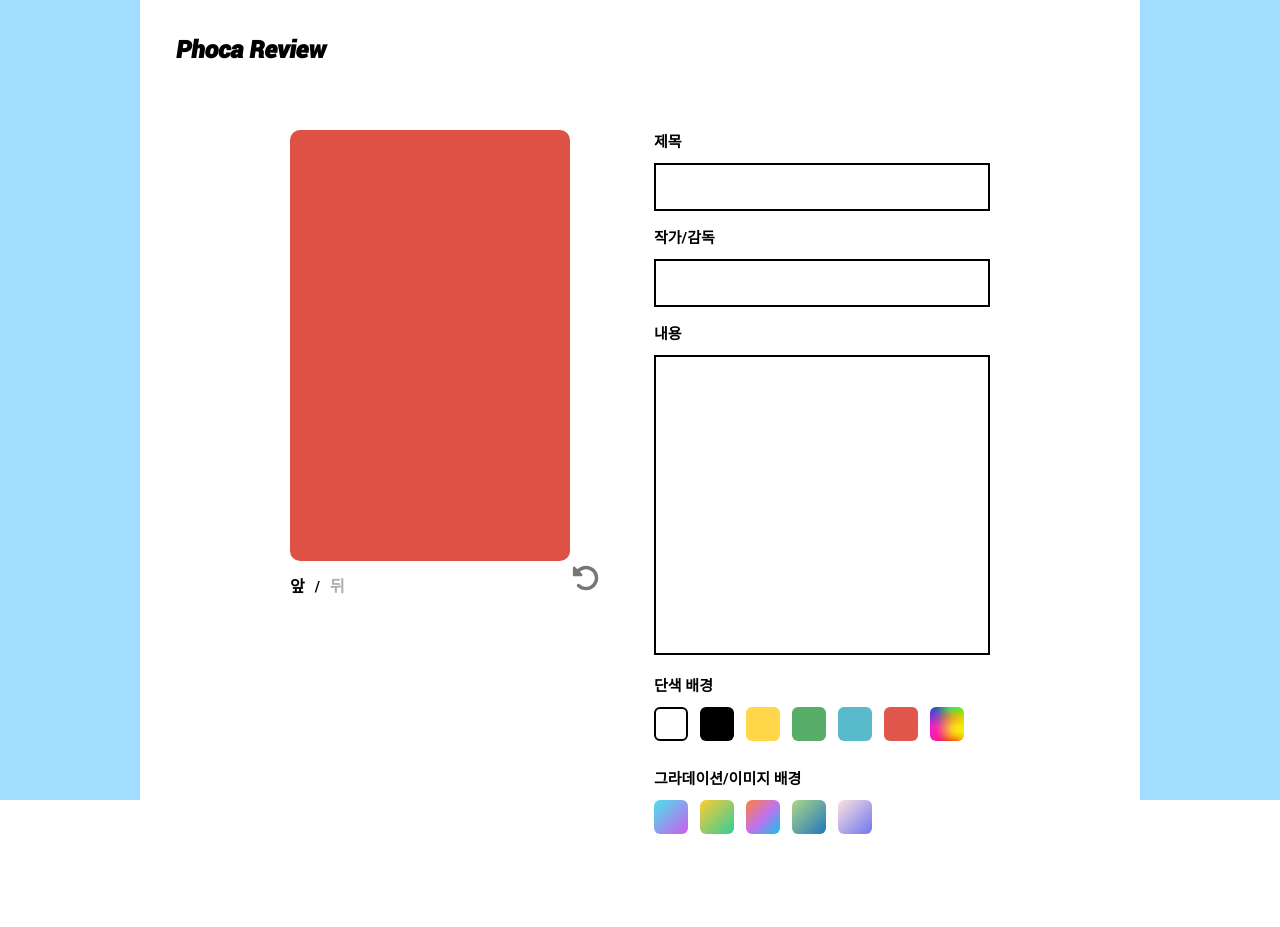
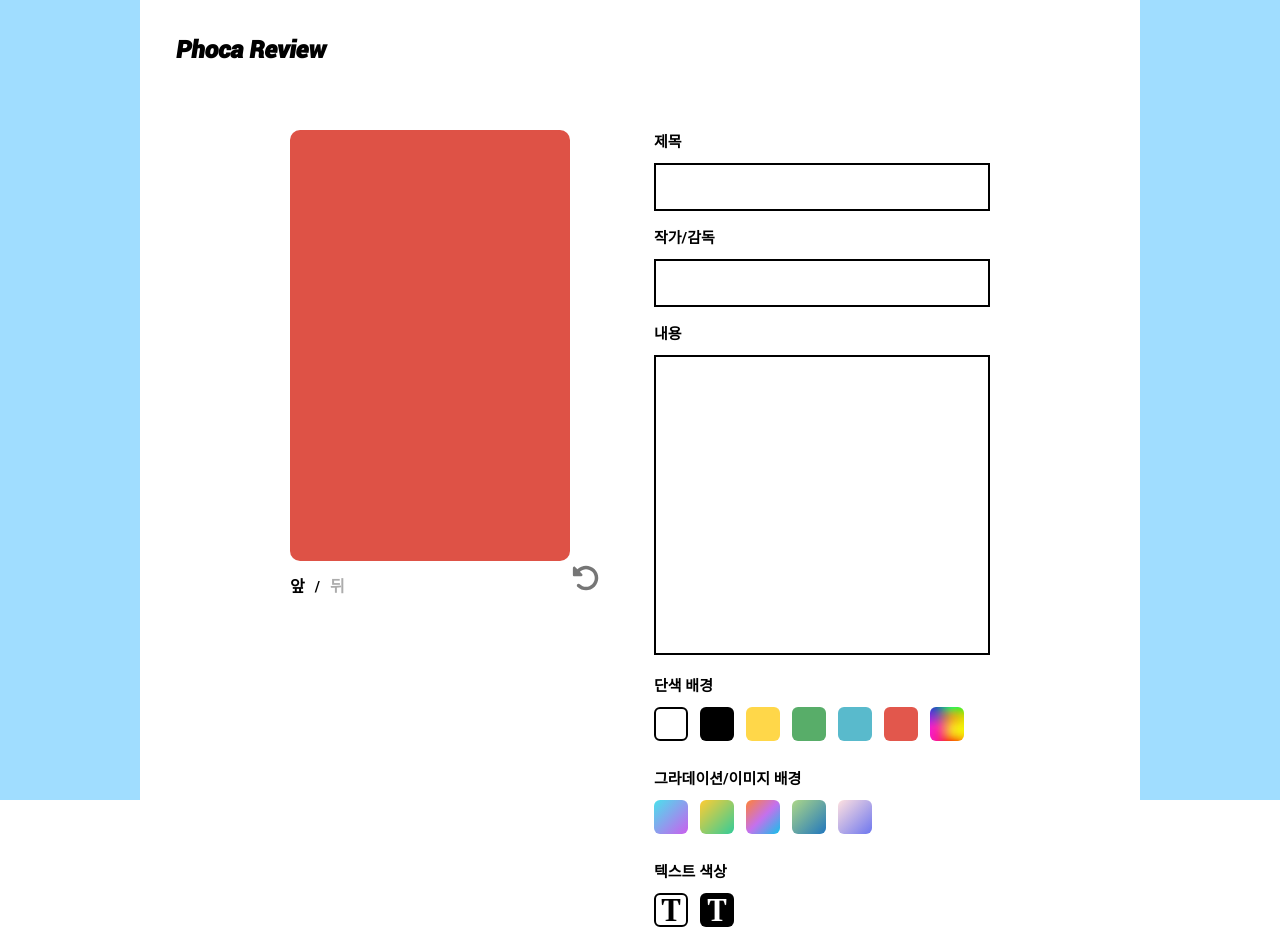
Before and after one commit to bluepebble25/phoca-review, a React (Create React App) app in the folder client/: page /create in a window 1280 px wide. Before the commit the page ends 834 px from the top, so only its background shows below. Built offline with nearby package versions, Linux system fonts and the light colour scheme; a web font is replaced by a local one.

Commit message:
feat: #4 editor 폰트 색깔 버튼 추가 및 기타 사항 리팩토링
리팩토링 사항
- 카드 미리보기 구역을 컴포넌트로 분리
- 카드 배경색 및 폰트색 선택 버튼을 <div>에서 <button> 태그로 변경

```diff
--- a/client/src/components/atoms/Card.tsx
+++ b/client/src/components/atoms/Card.tsx
@@ -30,24 +30,14 @@ const CardFace: React.FC<CardFaceProps> = ({
     <div css={[cardFaceStyle, faceType === 'front' ? frontStyle : backStyle]}>
       <div css={titleStyle}>
         {/* 36자 제한 */}
-        {/* 제목을 입력 해주세요 제목을 입력해주세요 제목을 입력해주세요 제목 */}
         {cardInfo.title}
       </div>
       <p css={contentsStyle}>
         {/* 198자 제한 */}
-        {/* 국회는 국가의 예산안을 심의·확정한다. 각급 선거관리위원회의
-        조직·직무범위 기타 필요한 사항은 법률로 정한다. 군인 또는 군무원이 아닌
-        국민은 대한민국의 영역안에서는 중대한 군사상
-        기밀·초병·초소·유독음식물공급·포로·군용물에 관한 죄중 법률이 정한 경우와
-        비상계엄이 선포된 경우를 제외하고는 군사법원의 재판을 받지 아니한다.
-        재판의 전심절차로서 행정심판을 */}
         {cardContents}
       </p>
       {/* 17자 제한 */}
-      <div css={authorStyle}>
-        {/* 작가 감독을 입력 해주세요 안녕 */}
-        {cardInfo.author}
-      </div>
+      <div css={authorStyle}>{cardInfo.author}</div>
     </div>
   );
 };
--- a/client/src/components/atoms/ColorChip.tsx
+++ b/client/src/components/atoms/ColorChip.tsx
@@ -4,9 +4,10 @@ import { colorPalette } from '../../_lib/styles/colorPalette';
 interface ColorChipProps {
   filling: string;
   borderExists: boolean;
+  floatImage?: string;
 }
 
-function ColorChip({ filling, borderExists }: ColorChipProps) {
+function ColorChip({ filling, borderExists, floatImage }: ColorChipProps) {
   let color = null;
   let image = null;
   let gradient = null;
@@ -17,8 +18,15 @@ function ColorChip({ filling, borderExists }: ColorChipProps) {
   } else {
     image = filling;
   }
-  console.log(filling);
-  return <div css={colorChipStyle(color, image, gradient, borderExists)}></div>;
+
+  return (
+    <button
+      type="button"
+      css={colorChipStyle(color, image, gradient, borderExists)}
+    >
+      {floatImage && <img src={floatImage} alt="" css={imageStyle} />}
+    </button>
+  );
 }
 
 const colorChipStyle = (
@@ -27,6 +35,10 @@ const colorChipStyle = (
   gradient: string | null,
   borderExists: boolean
 ) => css`
+  position: relative;
+  display: flex;
+  justify-content: center;
+  align-items: center;
   width: 34px;
   height: 34px;
   background-color: ${colorPalette.base};
@@ -38,9 +50,15 @@ const colorChipStyle = (
   background-size: cover;
   ${gradient && 'background:' + gradient + ';'}
 
-  ${borderExists && 'border: 2px solid black;'}
+  ${borderExists ? 'border: 2px solid black;' : 'border: none;'}
   border-radius: 6px;
   cursor: pointer;
 `;
 
+const imageStyle = css`
+  position: absolute;
+  width: 22px;
+  height: 22px;
+`;
+
 export default ColorChip;
--- a/client/src/components/molecules/CardOptionItem.tsx
+++ b/client/src/components/molecules/CardOptionItem.tsx
@@ -5,22 +5,30 @@ import { labelStyle } from '../atoms/Label';
 interface CardOptionProps {
   optionName: string;
   fillingList: Array<string>;
+  imageList?: Array<string> | undefined;
 }
 
-function CardOptionItem({ optionName, fillingList }: CardOptionProps) {
+function CardOptionItem({
+  optionName,
+  fillingList,
+  imageList,
+}: CardOptionProps) {
   return (
     <div css={optionItemStyle}>
       <div css={labelStyle}>
         <strong>{optionName}</strong>
       </div>
       <div css={chipsStyle}>
-        {fillingList.map((filling) => {
-          if (filling.split('(').length !== 0) {
-          }
-          return filling === '#FFFFFF' ? (
-            <ColorChip key={filling} filling={filling} borderExists={true} />
-          ) : (
-            <ColorChip key={filling} filling={filling} borderExists={false} />
+        {fillingList.map((filling, i) => {
+          return (
+            <ColorChip
+              key={filling}
+              filling={filling}
+              {...(filling === '#FFFFFF'
+                ? { borderExists: true }
+                : { borderExists: false })}
+              {...(imageList ? { floatImage: imageList[i] } : {})}
+            />
           );
         })}
       </div>
--- /dev/null
+++ b/client/src/components/molecules/CardPreview.tsx
@@ -0,0 +1,60 @@
+import { css } from '@emotion/react';
+import React from 'react';
+import FlipButton from '../atoms/Buttons/FlipButton';
+import Card from '../atoms/Card';
+import CardFlipLabel from '../atoms/CardFlipLabel';
+
+interface CardPreviewProps {
+  cardInfo: {
+    title: string;
+    author: string;
+  };
+  cardContents: {
+    contentsFront: string;
+    contentsBack: string;
+  };
+  isCardFront: boolean;
+  onClickCardToggle: React.MouseEventHandler<HTMLSpanElement>;
+}
+
+function CardPreview({
+  cardInfo,
+  cardContents,
+  isCardFront,
+  onClickCardToggle,
+}: CardPreviewProps) {
+  return (
+    <div css={cardPreviewStyle}>
+      <Card
+        isCardFront={isCardFront}
+        cardInfo={cardInfo}
+        cardContents={cardContents}
+      />
+      <div css={flipTooAreaStyle}>
+        <CardFlipLabel isCardFront={isCardFront} onClick={onClickCardToggle} />
+        <div css={buttonWrapperStyle}>
+          <FlipButton buttonSize={28} onClick={onClickCardToggle} />
+        </div>
+      </div>
+    </div>
+  );
+}
+
+const cardPreviewStyle = css`
+  width: 48%;
+`;
+
+const flipTooAreaStyle = css`
+  position: relative;
+  display: flex;
+  justify-content: space-between;
+  width: 100%;
+`;
+
+const buttonWrapperStyle = css`
+  position: absolute;
+  top: -5px;
+  right: 18px;
+`;
+
+export default CardPreview;
--- a/client/src/components/organisms/CardOptionList.tsx
+++ b/client/src/components/organisms/CardOptionList.tsx
@@ -1,6 +1,8 @@
 import { colorPalette, gradient } from '../../_lib/styles/colorPalette';
 import CardOptionItem from '../molecules/CardOptionItem';
 import rainbowImage from '../../assets/images/rainbow_color.webp';
+import textIconBlack from '../../assets/images/text_icon_black.png';
+import textIconWhite from '../../assets/images/text_icon_white.png';
 import { css } from '@emotion/react';
 
 function CardOptions() {
@@ -22,12 +24,20 @@ function CardOptions() {
     gradient.lilac,
   ];
 
+  const fontColor = [colorPalette.white, colorPalette.black];
+  const fontImageList = [textIconBlack, textIconWhite];
+
   return (
     <div css={ItemContainer}>
       <CardOptionItem optionName="단색 배경" fillingList={colorList} />
       <CardOptionItem
         optionName="그라데이션/이미지 배경"
         fillingList={gradientList}
+      />
+      <CardOptionItem
+        optionName="텍스트 색상"
+        fillingList={fontColor}
+        imageList={fontImageList}
       />
     </div>
   );
--- a/client/src/pages/CreateCardPage.tsx
+++ b/client/src/pages/CreateCardPage.tsx
@@ -1,14 +1,13 @@
 import { css } from '@emotion/react';
 import React, { useState } from 'react';
-import FlipButton from '../components/atoms/Buttons/FlipButton';
-import Card from '../components/atoms/Card';
-import CardFlipLabel from '../components/atoms/CardFlipLabel';
 import Input from '../components/atoms/Input/Input';
 import TextArea from '../components/atoms/Input/TextArea';
 import Logo from '../components/atoms/Logo';
+import CardPreview from '../components/molecules/CardPreview';
 import CardOptionList from '../components/organisms/CardOptionList';
 
 function CreateCardPage() {
+  const [isCardFront, setIsCardFront] = useState(true);
   const [cardInfo, setCardInfo] = useState({
     title: '',
     author: '',
@@ -17,7 +16,6 @@ function CreateCardPage() {
     contentsFront: '',
     contentsBack: '',
   });
-  const [isCardFront, setIsCardFront] = useState(true);
 
   const onChangeCardInfo = (e: React.ChangeEvent<HTMLInputElement>) => {
     const { name, value } = e.target;
@@ -47,22 +45,12 @@ function CreateCardPage() {
       <div css={containerStyle}>
         <Logo margin="36px" />
         <div css={innerStyle}>
-          <div css={cardPreviewStyle}>
-            <Card
-              isCardFront={isCardFront}
+          <CardPreview
             cardInfo={cardInfo}
             cardContents={cardContents}
+            isCardFront={isCardFront}
+            onClickCardToggle={onClickCardToggle}
           />
-            <div css={flipTooAreaStyle}>
-              <CardFlipLabel
-                isCardFront={isCardFront}
-                onClick={onClickCardToggle}
-              />
-              <div css={buttonWrapperStyle}>
-                <FlipButton buttonSize={28} onClick={onClickCardToggle} />
-              </div>
-            </div>
-          </div>
           <form css={formStyle}>
             {isCardFront ? (
               <div css={inputAreaStyle}>
@@ -88,6 +76,7 @@ function CreateCardPage() {
                 />
               </div>
             ) : (
+              <div css={inputAreaStyle}>
                 <TextArea
                   name="contentsBack"
                   labelName="내용"
@@ -96,6 +85,7 @@ function CreateCardPage() {
                   value={cardContents.contentsBack}
                   onChange={onChangeContents}
                 />
+              </div>
             )}
 
             <CardOptionList />
@@ -124,23 +114,6 @@ const innerStyle = css`
   margin: 30px auto;
 `;
 
-const cardPreviewStyle = css`
-  width: 48%;
-`;
-
-const flipTooAreaStyle = css`
-  position: relative;
-  display: flex;
-  justify-content: space-between;
-  width: 100%;
-`;
-
-const buttonWrapperStyle = css`
-  position: absolute;
-  top: -5px;
-  right: 18px;
-`;
-
 const formStyle = css`
   display: flex;
   flex-direction: column;
```
Also changed, not shown: client/src/assets/images/text_icon_black.png (added), client/src/assets/images/text_icon_white.png (added). Lines whose indentation alone changed are shown as unchanged.
